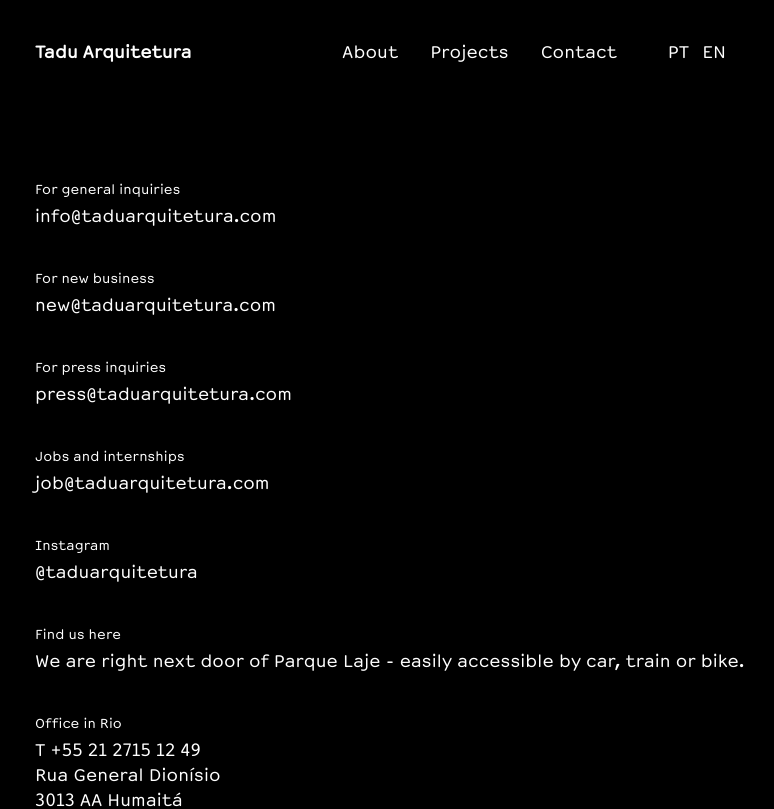
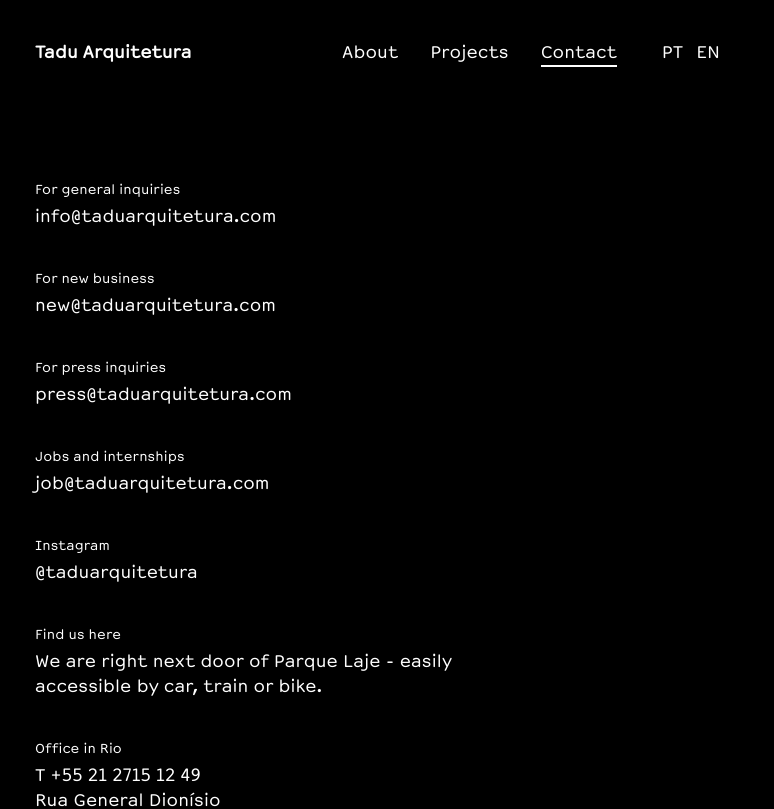
Before and after one commit to augusto93/TADU, a Vue app: page /contact in a window 1280 px wide. Shown: the top 809 px of the page, without its empty margins (29-803 px from the left). Built offline with nearby package versions, Linux system fonts and the light colour scheme.

Commit message:
underline menu

```diff
--- a/src/App.vue
+++ b/src/App.vue
@@ -10,9 +10,15 @@
             </h2>
           </div>
           <ul>
-            <li><router-link to="/about">About</router-link></li>
-            <li><router-link to="/projects">Projects</router-link></li>
-            <li><router-link to="/contact">Contact</router-link></li>
+            <li @click="active = 'about'" :class="{active:active === 'about'}">
+                <router-link to="/about">About</router-link>
+            </li>
+            <li @click="active = 'projects'" :class="{active:active === 'projects'}">
+                <router-link to="/projects">Projects</router-link>
+            </li>
+            <li @click="active = 'contact'" :class="{active:active === 'contact'}">
+                <router-link to="/contact">Contact</router-link>
+            </li>
           </ul>
         </nav>
         <nav class="translate">
@@ -65,6 +71,7 @@
   name: 'App',
   data() {
     return {
+      active: null,
       showMenu: false,
       showHome:true,
       showTaduArq: false,
@@ -104,6 +111,19 @@
       let stateMenuHome = this.showMenu
       if(stateMenuHome === true & route === '/'){
         this.showMenu = !this.showMenu
+      }
+      this.markMenu();
+    },
+    markMenu: function(){
+      let route = this.$route.path
+      if(route === '/') {
+        this.active = null
+      } else if(route === '/about') {
+        this.active = 'about'
+      } else if(route === '/projects') {
+        this.active = 'projects'
+      } else if(route === '/contact') {
+        this.active = 'contact'
       }
     }
   }
@@ -160,7 +180,7 @@
 
   header div.box-menu {
     position: relative;
-    width: 40%;
+    width: 50%;
     /* border: 1px solid blue; */
     display: flex;
     flex-direction: row;
@@ -222,6 +242,10 @@
   header div.box-menu nav ul li:hover::after {
     width: 100%;
   }
+
+   header div.box-menu nav ul li.active::after {
+    width: 100%;
+   }
 
   header div.box-menu nav.menu ul li:nth-child(2) {
     padding: 0 2.5vw 0 2.5vw;
@@ -679,8 +703,8 @@
 header div.box-menu h2 {
 display: block !important;
 }
-header div.box-menu {
-  width:60% !important;
-}
+// header div.box-menu {
+//   width:60% !important;
+// }
 
 </style>
--- a/src/views/Contact.vue
+++ b/src/views/Contact.vue
@@ -120,6 +120,8 @@
 
 <style lang="scss">
 .info-contact {
+  width: 100%;
+  max-width: 480px;
   margin: 0 0 40px 0;
 }
 .subTitle-contact {
```
